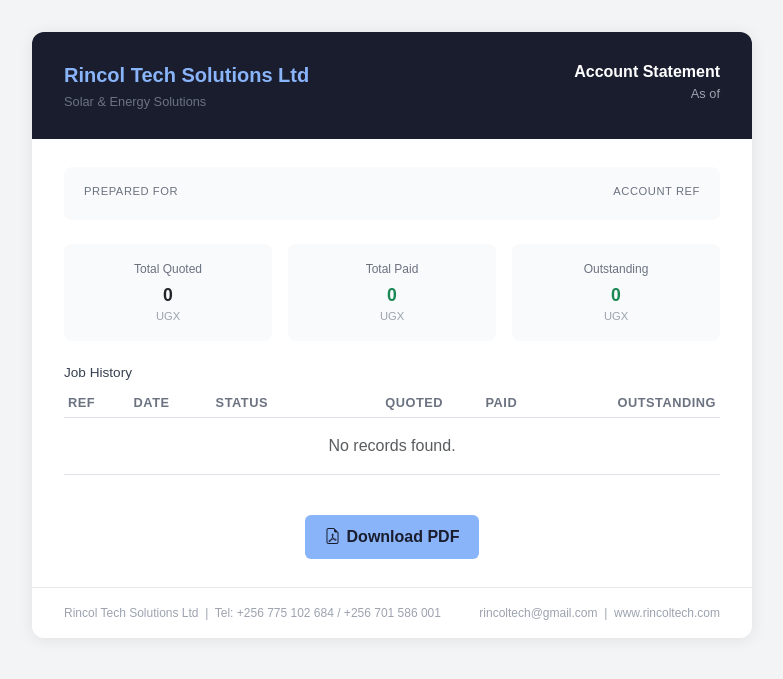
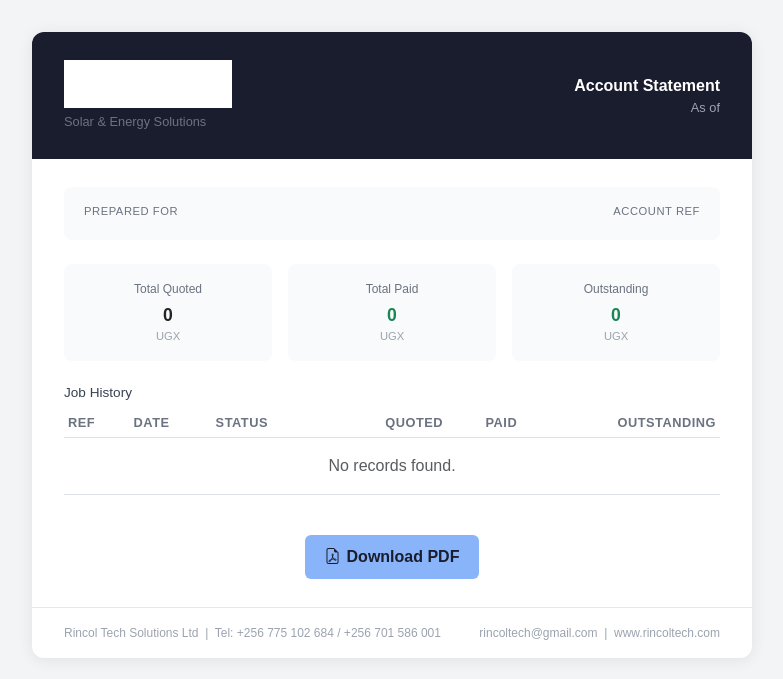
Before and after one commit to RincolTech-Solutions-ltd/rincol-erp, a Flask app: template templates/customers/statement_public.html in a window 1280 px wide. Shown: the top 679 px of the page, without its empty margins (248-1031 px from the left). Run offline with Flask 3, Linux system fonts and the light colour scheme; the template is opened without the code that fills it, so the values that code supplies are empty; some libraries are stand-ins or nearby versions.

Commit message:
Add Rincol logo to public statement header

```diff
--- a/templates/customers/statement_public.html
+++ b/templates/customers/statement_public.html
@@ -33,10 +33,11 @@
 
 <div class="statement-card">
   {# Header #}
-  <div class="stmt-header d-flex justify-content-between align-items-start flex-wrap gap-3">
+  <div class="stmt-header d-flex justify-content-between align-items-center flex-wrap gap-3">
     <div>
-      <div class="company">Rincol Tech Solutions Ltd</div>
-      <div class="tagline">Solar & Energy Solutions</div>
+      <img src="/static/img/rincol_logo.png" alt="Rincol Tech Solutions"
+           style="height:48px;object-fit:contain;filter:brightness(0) invert(1);">
+      <div class="tagline" style="margin-top:4px">Solar & Energy Solutions</div>
     </div>
     <div class="text-end">
       <div style="font-size:1rem;font-weight:600;color:#fff">Account Statement</div>
```
